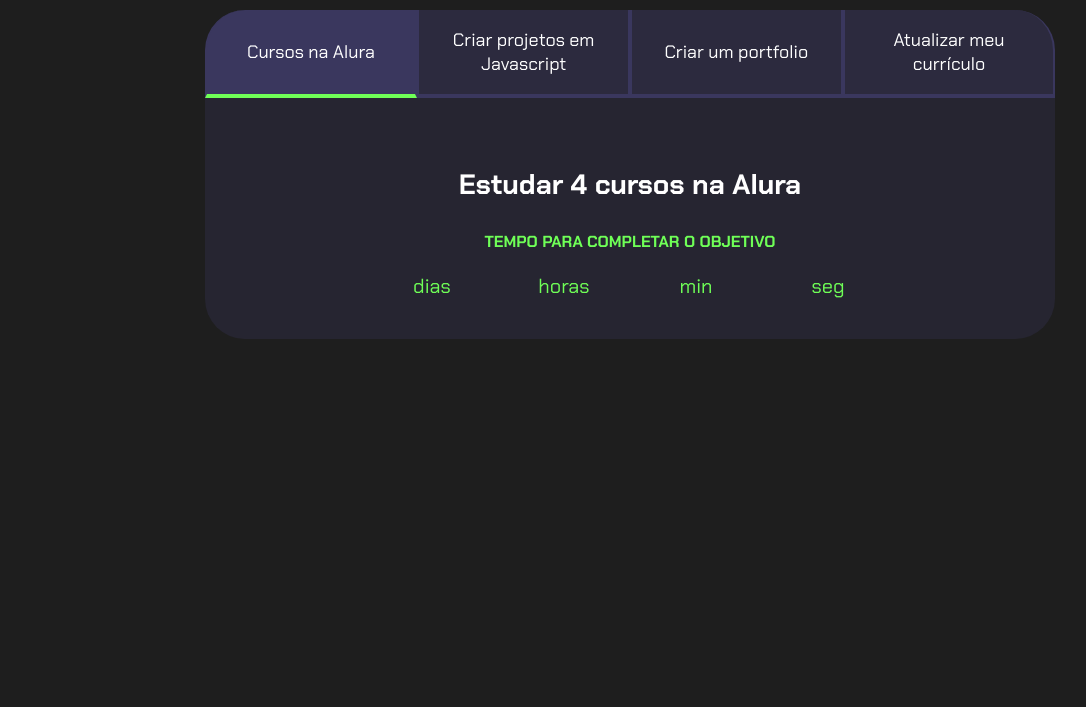
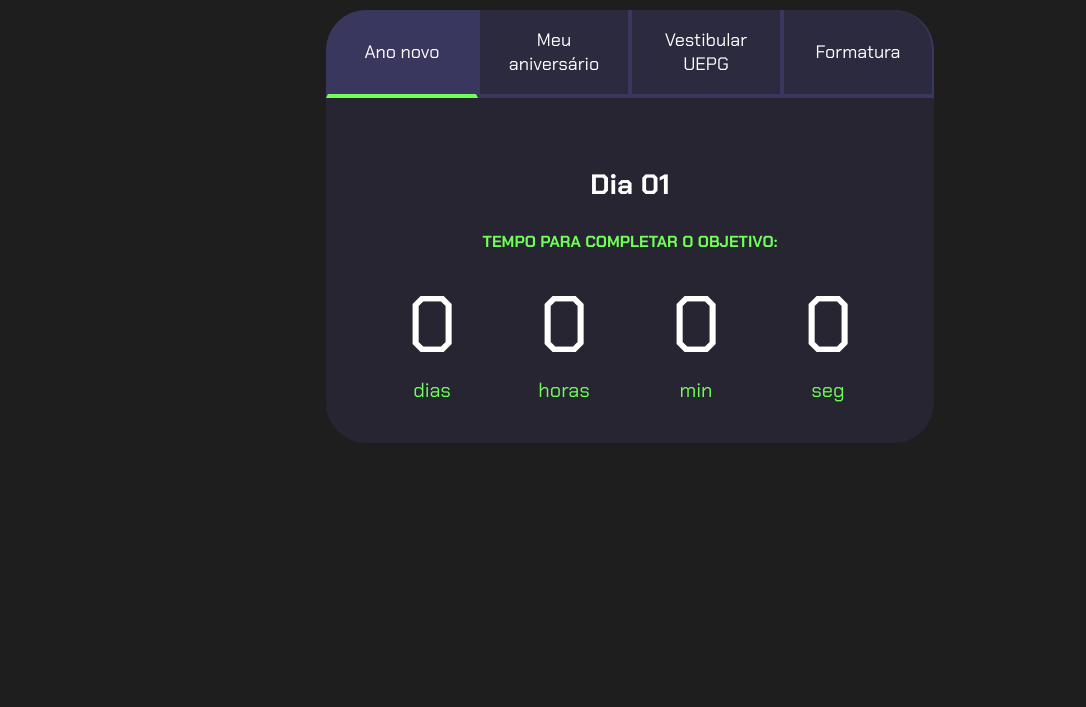
Before and after one commit to Isabelexs/PJ2, a plain HTML site: page index.html in a window 1280 px wide. Shown: the part 93-800 px from the top of the page, without its empty margins (10-1096 px from the left). Drawn offline with Linux system fonts and the light colour scheme.

Commit message:
index.html

```diff
--- a/index.html
+++ b/index.html
@@ -10,21 +10,21 @@
 
 <body>
     <section class="conteudo-principal">
-        <h2 class="titulo-principal">Meus objetivos do ano<span>_</span></h2>
+        <h2 class="titulo-principal">Datas importantes<span>_</span></h2>
         <div class="conteudo">
             <div class="botoes">
-                <button class="botao ativo">Cursos na Alura</button>
-                <button class="botao">Criar projetos em Javascript</button>
-                <button class="botao">Criar um portfolio</button>
-                <button class="botao">Atualizar meu currículo</button>
+                <button class="botao ativo">Ano novo</button>
+                <button class="botao">Meu aniversário</button>
+                <button class="botao">Vestibular UEPG</button>
+                <button class="botao">Formatura</button>
             </div>
             <div class="abas-textos">
                 <div class="aba-conteudo ativo">
-                    <h3 class="aba-conteudo-titulo-principal">Estudar 4 cursos na Alura</h3>
-                    <h4 class="aba-conteudo-titulo-secundario">Tempo para completar o objetivo</h4>
+                    <h3 class="aba-conteudo-titulo-principal">Dia 01</h3>
+                    <h4 class="aba-conteudo-titulo-secundario">Tempo para completar o objetivo:</h4>
                     <div class="contador">
                         <div class="contador-digito">
-                            <p class="contador-digito-numero" id="dias270"></p>
+                            <p class="contador-digito-numero" id="dias0"></p>
                             <p class="contador-digito-texto">dias</p>
                         </div>
                         <div class="contador-digito">
@@ -42,8 +42,8 @@
                     </div>
                 </div>
                 <div class="aba-conteudo">
-                    <h3 class="aba-conteudo-titulo-principal">Criar 5 projetos em Javascript</h3>
-                    <h4 class="aba-conteudo-titulo-secundario">Tempo para completar o objetivo</h4>
+                    <h3 class="aba-conteudo-titulo-principal">Realizar a última prova do triênio/h3>
+                    <h4 class="aba-conteudo-titulo-secundario">Tempo para completar o objetivo:</h4>
                     <div class="contador">
                         <div class="contador-digito">
                             <p class="contador-digito-numero" id="dias1"></p>
@@ -64,8 +64,8 @@
                     </div>
                 </div>
                 <div class="aba-conteudo">
-                    <h3 class="aba-conteudo-titulo-principal">Criar um portfolio com os meus 3 melhores projetos</h3>
-                    <h4 class="aba-conteudo-titulo-secundario">Tempo para completar o objetivo</h4>
+                    <h3 class="aba-conteudo-titulo-principal">Completar 18 anos</h3>
+                    <h4 class="aba-conteudo-titulo-secundario">Tempo para completar o objetivo:</h4>
                     <div class="contador">
                         <div class="contador-digito">
                             <p class="contador-digito-numero" id="dias2"></p>
@@ -86,8 +86,8 @@
                     </div>
                 </div>
                 <div class="aba-conteudo">
-                    <h3 class="aba-conteudo-titulo-principal">Atualizar meu curriculo com os certificados da Alura</h3>
-                    <h4 class="aba-conteudo-titulo-secundario">Tempo para completar o objetivo</h4>
+                    <h3 class="aba-conteudo-titulo-principal">Encerrar o Ensino Médio</h3>
+                    <h4 class="aba-conteudo-titulo-secundario">Tempo para completar o objetivo:</h4>
                     <div class="contador">
                         <div class="contador-digito">
                             <p class="contador-digito-numero" id="dias3"></p>
```
